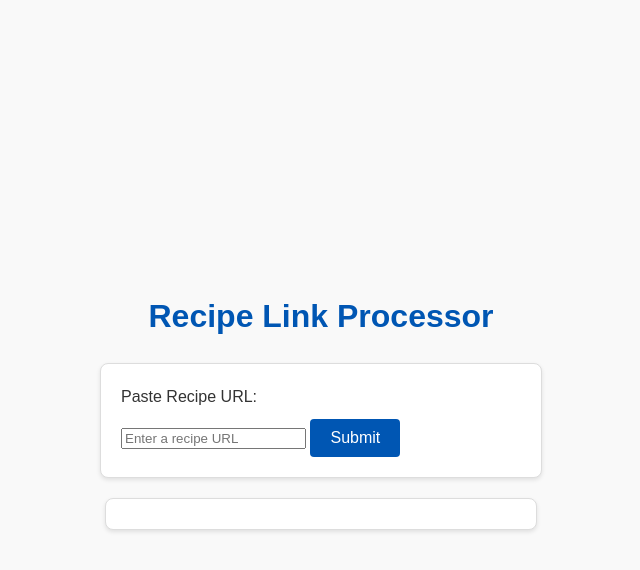
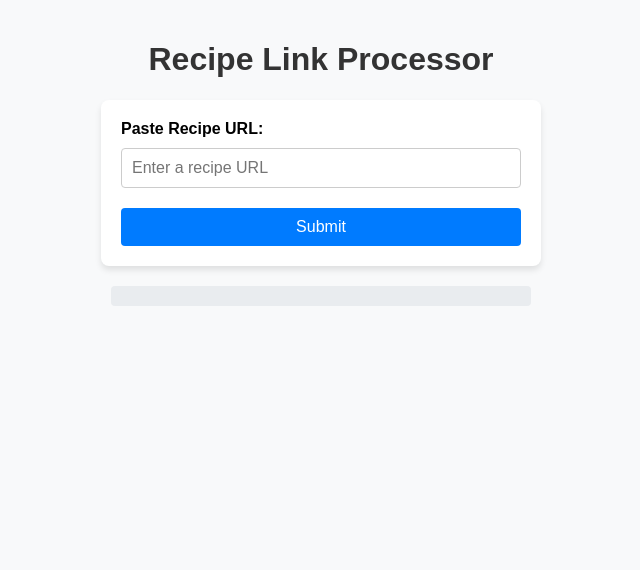
Before and after one commit to HexagonalSquares/my-repo, a website: page index.html in a window 1280 px wide. Shown: the whole page, without its empty margins (319-959 px from the left). Drawn offline with Linux system fonts and the light colour scheme.

Commit message:
style(style.css): improved styling for user interface

```diff
--- a/style.css
+++ b/style.css
@@ -1,97 +1,60 @@
-/* General Styles */
 body {
   font-family: Arial, sans-serif;
   margin: 0;
-    padding: 0;
-    background-color: #f9f9f9;
+  padding: 20px;
+  background-color: #f8f9fa;
+}
+
+h1 {
   color: #333;
-    line-height: 1.6;
+  text-align: center;
+}
+
+form {
   display: flex;
   flex-direction: column;
-    align-items: center;
-    justify-content: center;
-    min-height: 100vh;
-  }
-
-  /* Header */
-  h1 {
-    font-size: 2rem;
-    margin-bottom: 20px;
-    color: #0056b3;
-  }
-
-  /* Form Styles */
-  form {
-    background: #fff;
+  max-width: 400px;
+  margin: 20px auto;
   padding: 20px;
-    border: 1px solid #ddd;
+  background: #ffffff;
   border-radius: 8px;
-    box-shadow: 0 2px 4px rgba(0, 0, 0, 0.1);
-    width: 100%;
-    max-width: 400px;
+  box-shadow: 0 4px 6px rgba(0, 0, 0, 0.1);
 }
 
 label {
-    font-size: 1rem;
   margin-bottom: 10px;
-    display: block;
+  font-weight: bold;
 }
 
-  input[type="url"] {
-    width: 100%;
+input {
   padding: 10px;
-    margin-bottom: 15px;
+  font-size: 16px;
+  margin-bottom: 20px;
   border: 1px solid #ccc;
   border-radius: 4px;
-    font-size: 1rem;
-    box-sizing: border-box;
 }
 
 button {
-    display: inline-block;
-    background-color: #0056b3;
-    color: #fff;
-    padding: 10px 20px;
-    font-size: 1rem;
+  padding: 10px;
+  font-size: 16px;
+  color: #ffffff;
+  background-color: #007bff;
   border: none;
   border-radius: 4px;
   cursor: pointer;
-    transition: background-color 0.3s ease;
 }
 
 button:hover {
-    background-color: #003d82;
+  background-color: #0056b3;
 }
 
-  /* Response Output */
 #responseOutput {
-    margin-top: 20px;
-    padding: 15px;
-    background: #fff;
-    border: 1px solid #ddd;
-    border-radius: 8px;
-    box-shadow: 0 2px 4px rgba(0, 0, 0, 0.1);
-    width: 100%;
   max-width: 400px;
-    word-wrap: break-word;
-    font-size: 0.95rem;
+  margin: 20px auto;
+  padding: 10px;
+  border-radius: 4px;
+  background-color: #e9ecef;
+  text-align: center;
+  font-size: 16px;
+  color: #495057;
 }
-
-  /* Error Styling */
-  #responseOutput p {
-    margin: 0;
-  }
-
-  #responseOutput p a {
-    color: #0056b3;
-    text-decoration: none;
-  }
-
-  #responseOutput p a:hover {
-    text-decoration: underline;
-  }
-
-  #responseOutput p[style*="color: red;"] {
-    color: red;
-    font-weight: bold;
-  }
```
Lines whose indentation alone changed are shown as unchanged.
